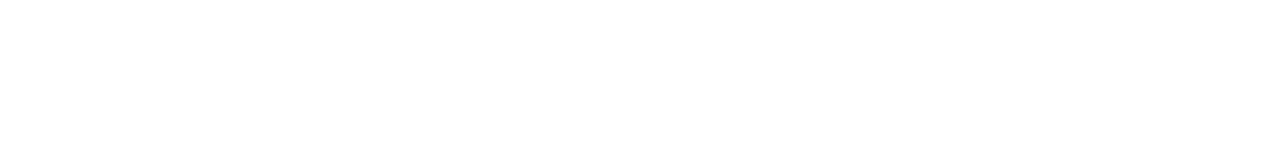
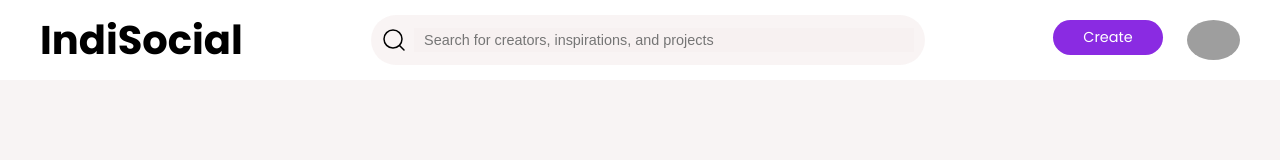
Before and after one commit to Aaditya-Nigam/IndiSocial, a plain HTML site: page index.html in a window 1280 px wide. Drawn offline with Linux system fonts and the light colour scheme; grey boxes are pictures that could not be loaded.

Commit message:
navbar of website

```diff
--- a/index.html
+++ b/index.html
@@ -4,8 +4,23 @@
     <meta charset="UTF-8">
     <meta name="viewport" content="width=device-width, initial-scale=1.0">
     <title>IndiSocial</title>
+    <link rel="stylesheet" href="style.css">
 </head>
 <body>
-
+    <div class="navbar">
+        <div class="container nav flex">
+            <div class="logo-container">
+                <h1 class="heading">IndiSocial</h1>
+            </div>
+            <div class="search-container flex">
+                <img src="assets/search.svg" alt="search">
+                <input type="search" name="search" id="search" class="search-box" placeholder="Search for creators, inspirations, and projects">
+            </div>
+            <div class="nav-btns flex">
+                <label for="post" class="create-btn">Create</label>
+                <img src="https://st2.depositphotos.com/1023162/8272/i/450/depositphotos_82720548-Beautiful-mystic-woman-profile-with-long-hair-looking.-Black-and.jpg" alt="profile-photo" class="profile-photo">
+            </div>
+        </div>
+    </div>
 </body>
 </html>
--- a/style.css
+++ b/style.css
@@ -0,0 +1,84 @@
+@import url('https://fonts.googleapis.com/css2?family=Poppins:ital,wght@0,100;0,200;0,300;0,400;0,500;0,600;0,700;0,800;0,900;1,100;1,200;1,300;1,400;1,500;1,600;1,700;1,800;1,900&display=swap');
+
+*{
+    margin: 0;
+    padding: 0;
+    box-sizing: border-box;
+    text-decoration: none;
+}
+
+:root{
+    --color-primary: #000;
+    --color-light-grey: rgb(103, 100, 100);
+    --color-background: rgba(247, 241, 241, 0.753);
+    --color-base-color: blueviolet;
+}
+
+body{
+    width: 100vw;
+    height: 100vh;
+    background-color: var(--color-background);
+    font-family: "Poppins", sans-serif;
+}
+
+
+/* ----utility class---- */
+.container{
+    max-width: 1200px;
+    margin: 0 auto;
+}
+
+.flex{
+    display: flex;
+}
+
+
+
+
+.navbar{
+    background-color: white;
+}
+
+.nav{
+    align-items: center;
+    justify-content: space-between;
+    padding: 10px 0;
+}
+
+.logo-container .heading{
+    font-size: 2.5rem;
+    font-weight: 700;
+}
+
+.search-container{
+    gap: 0.5rem;
+    background-color: var(--color-background);
+    padding: 0.8rem 0.7rem;
+    border-radius: 3rem;
+}
+
+.search-box{
+    border: none;
+    background-color: var(--color-background);
+    width: 500px;
+    padding: 0 10px;
+    font-size: 0.9rem;
+}
+
+.nav-btns{
+    gap: 1.5rem;
+}
+
+.create-btn{
+    background-color: var(--color-base-color);
+    padding: 7px 30px;
+    border-radius: 30px;
+    height: fit-content;
+    color: white;
+    font-size: 0.9rem;
+}
+
+.profile-photo{
+    height: 2.5rem;
+    border-radius: 50%;
+}
```
Also changed, not shown: assets/search.svg (added), script.js (added), style.js (deleted).
